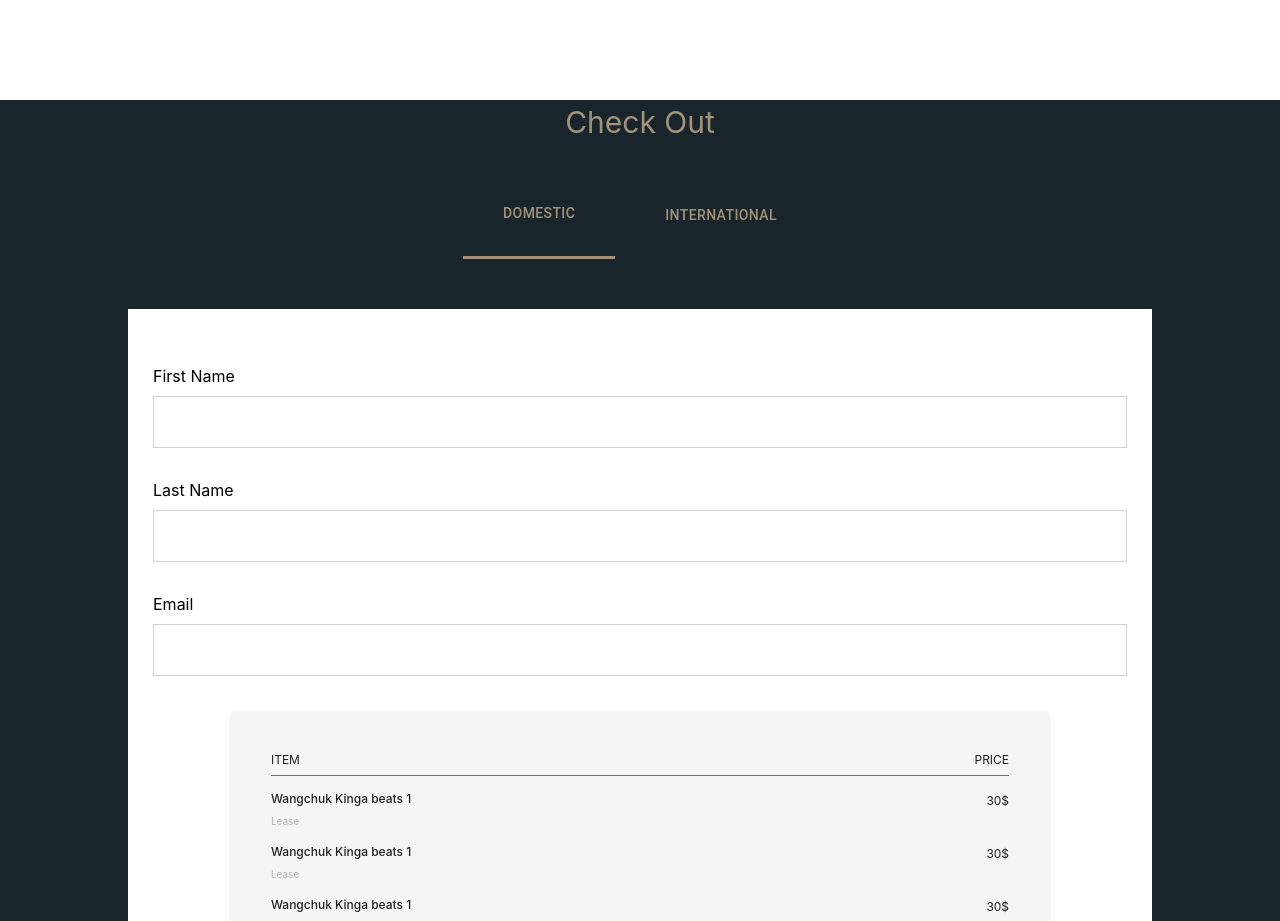
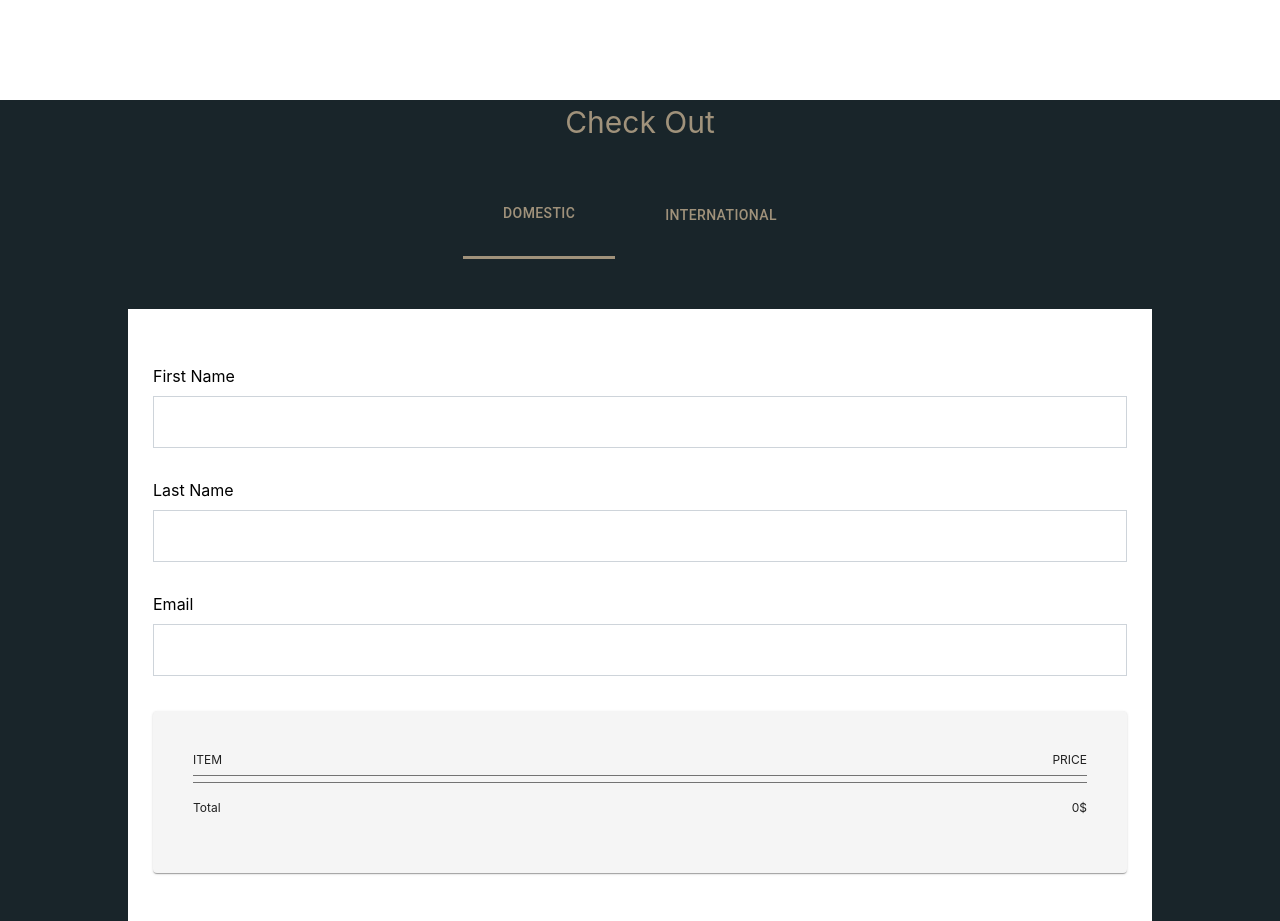
Before and after one commit to Kzoeps/wkinga-frontend, a React (Create React App) app: page /checkout in a window 1280 px wide. Shown: the top 921 px of the page. Built offline with nearby package versions, Linux system fonts and the light colour scheme; data requests are answered from the project's data file.

Commit message:
feat: cart-summary for checkout integrated with store, fixed h4 for beats.js

```diff
--- a/src/components/license/license-info.module.css
+++ b/src/components/license/license-info.module.css
@@ -20,6 +20,9 @@
 	justify-content: space-between;
 	margin-top: 5px;
 	margin-bottom: 10px;
+}
+h4 {
+	font-size: 1.1rem !important;
 }
 .lastLicenseInfoContainer{
 	background-color: #19252a;
--- a/src/components/receipt/receipt.js
+++ b/src/components/receipt/receipt.js
@@ -1,7 +1,22 @@
 import styles from './receipt.module.css';
 import {Card} from '@material-ui/core';
+import {useSelector} from "react-redux";
+import {getLicensePrice, selectCart} from "../../reducers/cart-reducer";
 
 export default function Receipt() {
+	const beatsInCart = useSelector(selectCart);
+	const cartTotal = beatsInCart.reduce((sumPrice, currentBeat) => {
+		return {totalPrice: sumPrice.totalPrice + getLicensePrice(currentBeat)}
+	}, {totalPrice: 0});
+	const items = beatsInCart.map((eachBeat) => (
+		<div className={styles.item}>
+			<div className={styles.itemContent}>
+				<h6>{eachBeat.beatName}</h6>
+				<p>{eachBeat.chosenLicenseType}</p>
+			</div>
+			<p>{getLicensePrice(eachBeat)}$</p>
+		</div>
+	))
 	return (
 		<Card className={styles.receiptContainer}>
 			<div className={styles.receiptTitleContainer}>
@@ -11,33 +26,12 @@ export default function Receipt() {
 			<hr className={styles.line}/>
 
 			<div className={styles.receiptItemContainer}>
-				{/* Use map funcion to display the item when the backend is ready */}
-				<div className={styles.item}>
-					<div className={styles.itemContent}>
-						<h6>Wangchuk Kinga beats 1</h6>
-						<p>Lease</p>
-					</div>
-					<p>30$</p>
-				</div>
-				<div className={styles.item}>
-					<div className={styles.itemContent}>
-						<h6>Wangchuk Kinga beats 1</h6>
-						<p>Lease</p>
-					</div>
-					<p>30$</p>
-				</div>
-				<div className={styles.item}>
-					<div className={styles.itemContent}>
-						<h6>Wangchuk Kinga beats 1</h6>
-						<p>Lease</p>
-					</div>
-					<p>30$</p>
-				</div>
+				{items}
 			</div>
 			<hr className={styles.line}/>
 			<div className={styles.receiptPriceContainer}>
 				<p>Total</p>
-				<p>90$</p>
+				<p>{cartTotal.totalPrice}$</p>
 			</div>
 		</Card>
 	)
--- a/src/components/receipt/receipt.module.css
+++ b/src/components/receipt/receipt.module.css
@@ -1,5 +1,5 @@
 .receiptContainer{
-	width: 84%;
+	width: 100%;
 	height: auto;
 	margin: 0 auto;
 	margin-top: 35px !important;
```
